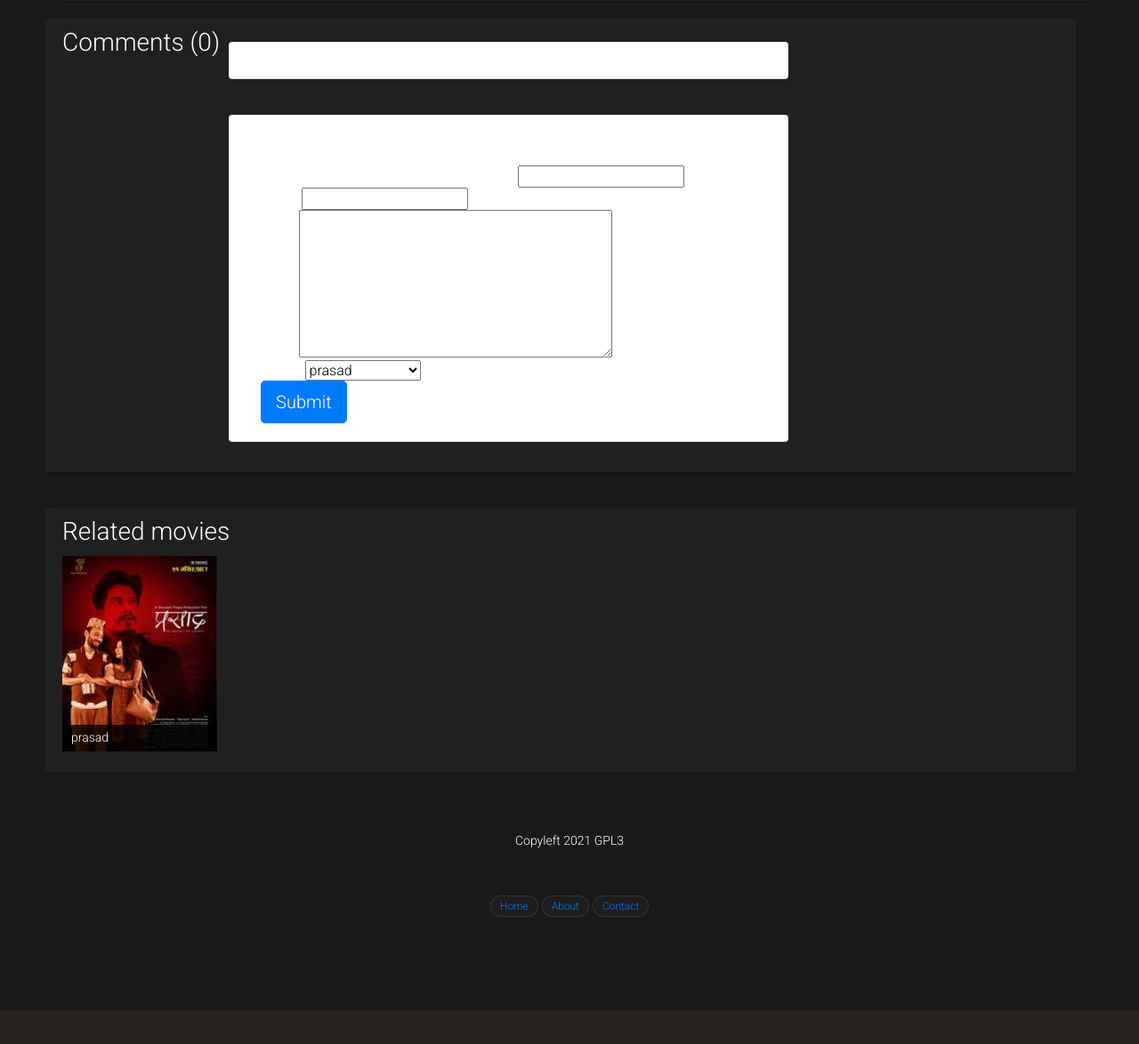
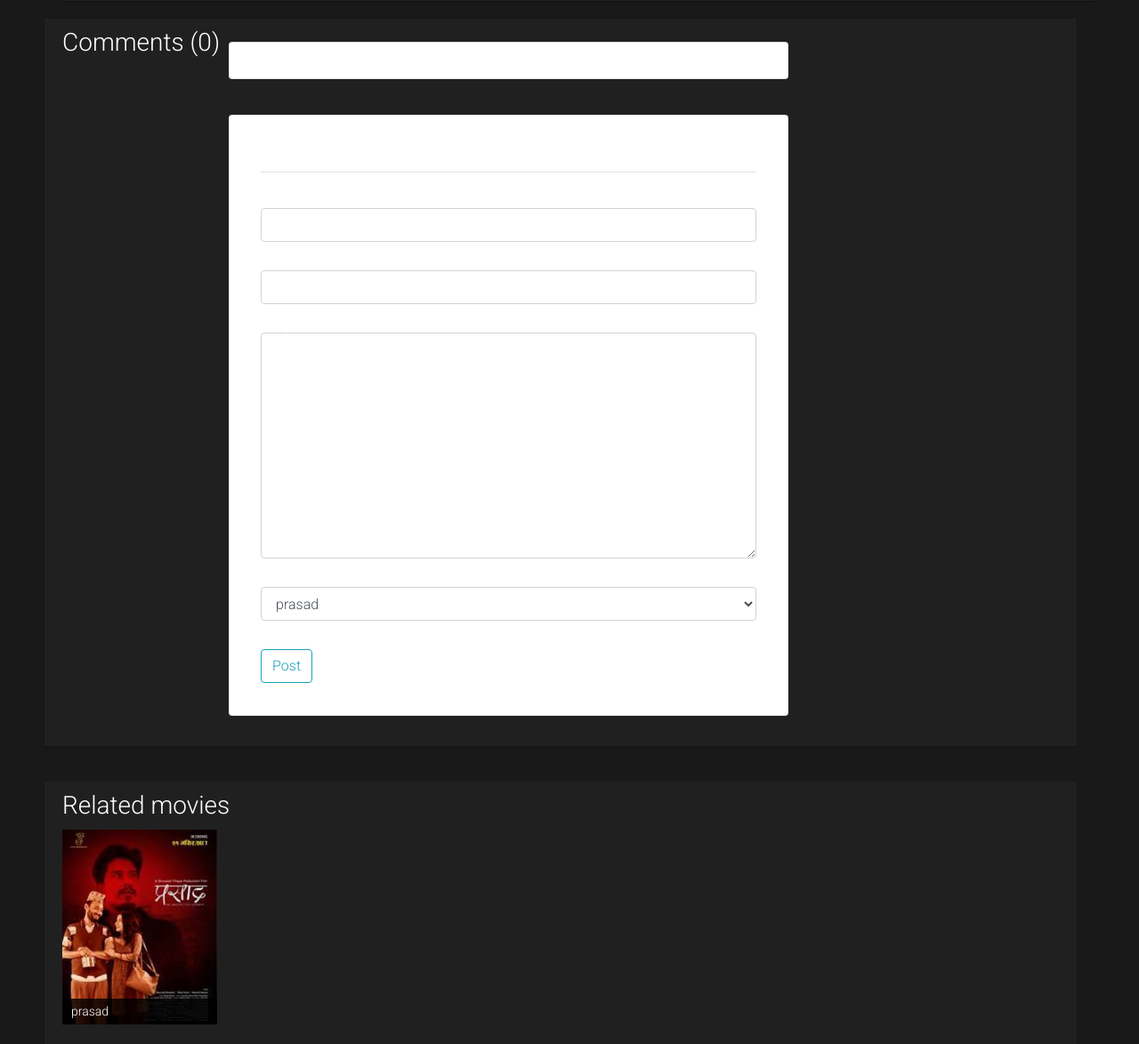
Before and after one commit to aallisha/movies, a Django app: page /movies/prasad/ in a window 1280 px wide. Shown: the part 1379-2553 px from the top of the page at 89% size. Before the commit the page ends 2515 px from the top, so only its background shows below. Run offline with Django 3.2, Linux system fonts and the light colour scheme; a user stored in the database is signed in; data comes from the database, SQL or seed files in the repository; both versions use the stored data as it was after the commit; some libraries are stand-ins or nearby versions.

Commit message:
Improved the UI of comment form

```diff
--- a/movies/templates/movies/movie_detail.html
+++ b/movies/templates/movies/movie_detail.html
@@ -1,5 +1,6 @@
 {% extends 'movies/index.html' %}
 {% load static %}
+{% load crispy_forms_tags %}
 
 {% block content %}
     <main class="content">
@@ -48,12 +49,17 @@
                     <div class="col-md-8 card mb-4  mt-3 ">
                         <div class="card-body">
                                 {% if user.is_authenticated %}
-                                    <h3>Leave a comment</h3>
-                                    <br>
-                                    <form method="post" style="margin-top: 1.3em;">
-                                      {{ comment_form.as_p }}
-                                      {% csrf_token %}
-                                      <button type="submit" class="btn btn-primary  btn-lg">Submit</button>
+                                    <div class="content-section">
+                                        <form method="post">
+                                            {% csrf_token %}
+                                            <fieldset class="form-group">
+                                                <legend class="border-bottom mb-4"><h3>Leave a comment</h3></legend>
+                                                {{ comment_form | crispy }}
+                                            </fieldset>
+                                            <div class="form-group">
+                                                <button class="btn btn-outline-info" type="submit">Post</button>
+                                            </div>
+                                        </form>
                                 </form>
                                 {% else %}
                                     <a style="margin-top: 1.3em;" href="{% url 'login' %}">Login to comment</a>
```
Also changed, not shown: db.sqlite3, movies/templates/movies/movie_comment_form.html (deleted).
